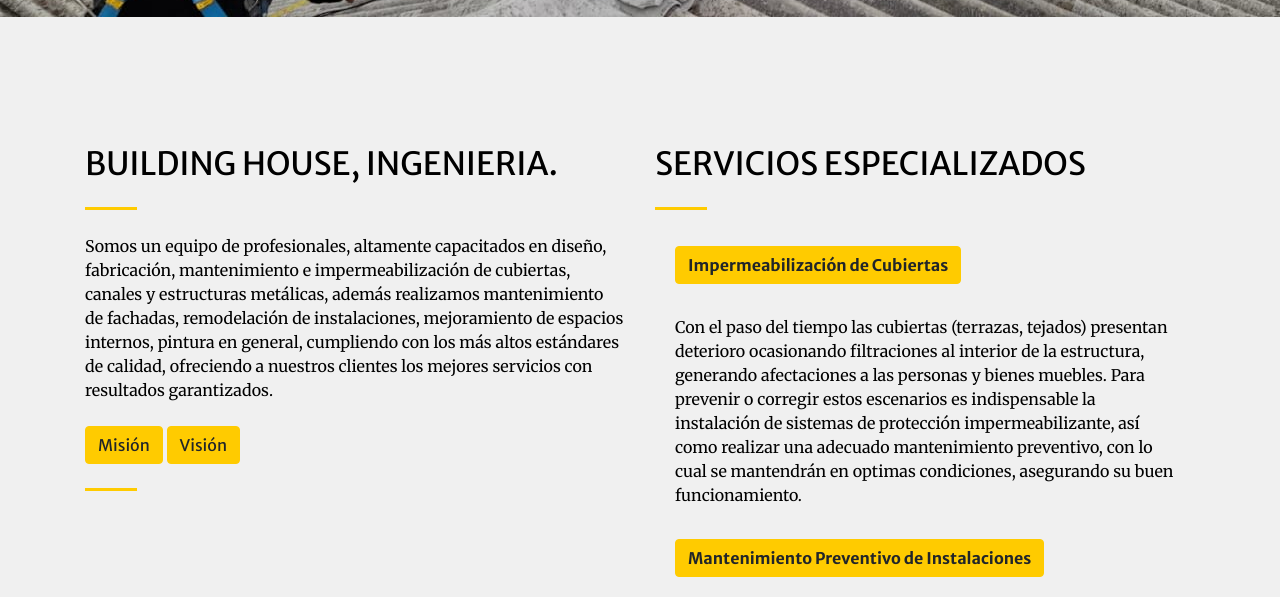
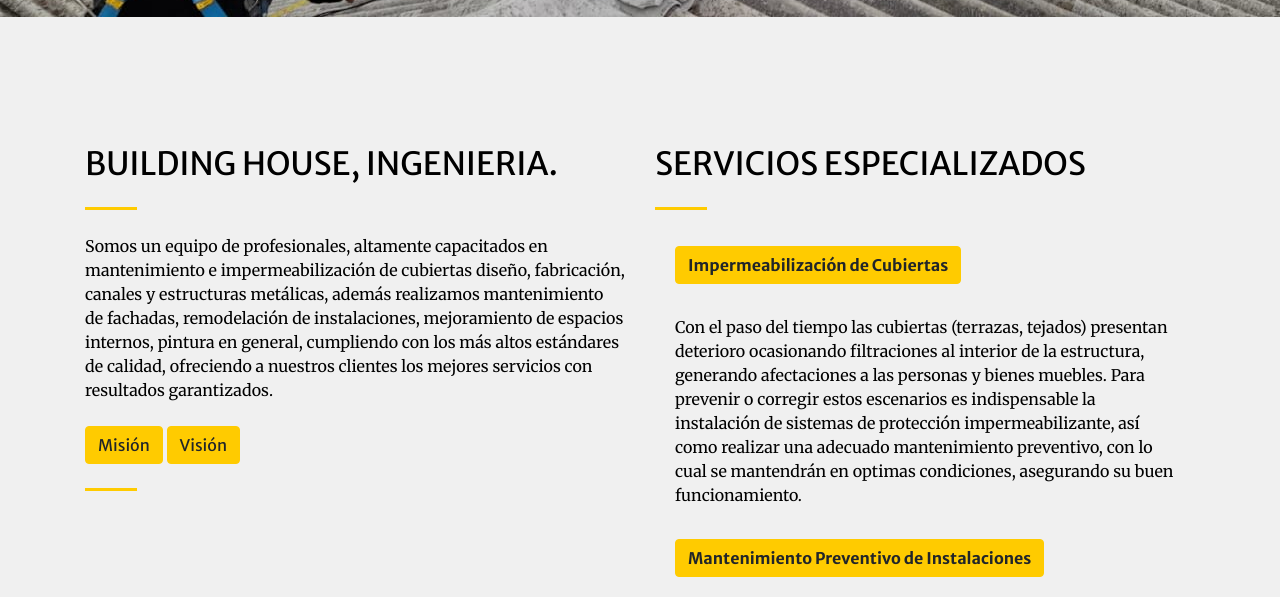
Before and after one commit to franciscocontreras93/buildinghouse, a plain HTML site: page index.html in a window 1280 px wide. Shown: the part 559-1156 px from the top of the page. Drawn offline with nearby package versions, Linux system fonts and the light colour scheme.

```diff
--- a/index.html
+++ b/index.html
@@ -129,8 +129,9 @@
                 <div class="col-lg-6">
                     <h2 class=" mt-0 text-uppercase">Building House, Ingenieria.</h2>
                     <hr class="divider light my-4" />
-                    <p class="mb-4">Somos un equipo de profesionales, altamente capacitados en diseño, fabricación,
-                        mantenimiento e impermeabilización de cubiertas, canales y estructuras metálicas, además
+                    <p class="mb-4">Somos un equipo de profesionales, altamente capacitados en mantenimiento e
+                        impermeabilización de cubiertas diseño, fabricación,
+                        canales y estructuras metálicas, además
                         realizamos mantenimiento de fachadas, remodelación de instalaciones, mejoramiento de espacios
                         internos, pintura en general, cumpliendo con los más altos estándares de calidad, ofreciendo a
                         nuestros clientes los mejores servicios con resultados garantizados.</p>
```
Also changed, not shown: 1 other file.
